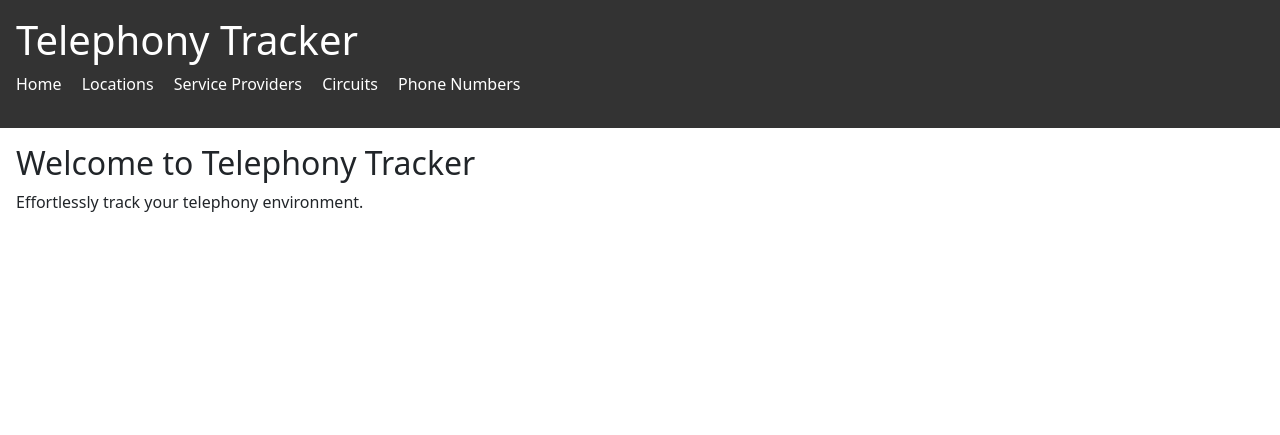
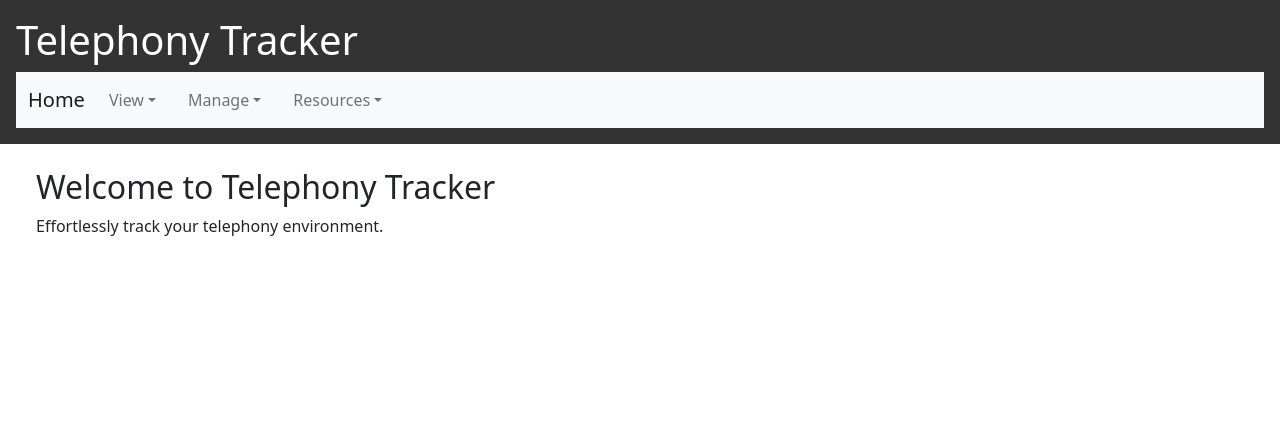
Before and after one commit to cschrachta/telephony_tracker_python, a Django app: page / in a window 1280 px wide. Shown: the top 435 px of the page. Run offline with Django 5.2, Linux system fonts and the light colour scheme; some libraries are stand-ins or nearby versions.

Commit message:
Added bootstrap and nav bar to base page

```diff
--- /dev/null
+++ b/package.json
@@ -0,0 +1,5 @@
+{
+  "dependencies": {
+    "bootstrap": "^5.3.3"
+  }
+}
--- /dev/null
+++ b/telephony/templates/telephony/_navbar.html
@@ -0,0 +1,50 @@
+<nav class="navbar navbar-expand-lg navbar-light bg-light">
+  <div class="container-fluid">
+    <a class="navbar-brand" href="/">Home</a>
+    <button class="navbar-toggler" type="button" data-bs-toggle="collapse" data-bs-target="#navbarNavDropdown"
+      aria-controls="navbarNavDropdown" aria-expanded="false" aria-label="Toggle navigation">
+      <span class="navbar-toggler-icon"></span>
+    </button>
+    <div class="collapse navbar-collapse" id="navbarNavDropdown">
+      <ul class="navbar-nav me-auto mb-2 mb-lg-0">
+        <li class="nav-item dropdown">
+          <a class="nav-link dropdown-toggle" href="#" id="navbarDropdownMenuLinkView" role="button"
+            data-bs-toggle="dropdown" aria-expanded="false">View</a>
+          <ul class="dropdown-menu" aria-labelledby="navbarDropdownMenuLinkView">
+            <li>
+              <hr class="dropdown-divider">Administration
+            </li>
+            <li><a class="dropdown-item" href="{% url 'locations' %}">Locations</a></li>
+            <li><a class="dropdown-item" href="{% url 'phone_numbers' %}">Phone Numbers</a></li>
+            <li><a class="dropdown-item" href="{% url 'service_provider' %}">Service Providers</a></li>
+            <li><a class="dropdown-item" href="{% url 'circuits' %}">Circuits</a></li>
+            <li>
+              <hr class="dropdown-divider">Resources
+            </li>
+            <li><a class="dropdown-item" href="{% url 'country_list' %}">Countries</a></li>
+          </ul>
+        </li>
+        <li class="nav-item dropdown">
+          <a class="nav-link dropdown-toggle" href="#" id="navbarDropdownMenuLinkManage" role="button"
+            data-bs-toggle="dropdown" aria-expanded="false">Manage</a>
+          <ul class="dropdown-menu" aria-labelledby="navbarDropdownMenuLinkManage">
+            <li>
+              <hr class="dropdown-divider">Administration
+            </li>
+            <li><a class="dropdown-item" href="{% url 'locations' %}">Locations</a></li>
+            <li><a class="dropdown-item" href="{% url 'phone_numbers' %}">Phone Numbers</a></li>
+            <li><a class="dropdown-item" href="{% url 'service_provider' %}">Service Providers</a></li>
+            <li><a class="dropdown-item" href="{% url 'circuits' %}">Circuits</a></li>
+          </ul>
+        </li>
+        <li class="nav-item dropdown">
+          <a class="nav-link dropdown-toggle" href="#" id="navbarDropdownMenuLinkResources" role="button"
+            data-bs-toggle="dropdown" aria-expanded="false">Resources</a>
+          <ul class="dropdown-menu" aria-labelledby="navbarDropdownMenuLinkResources">
+            <li><a class="dropdown-item" href="{% url 'country_list' %}">Countries</a></li>
+          </ul>
+        </li>
+      </ul>
+    </div>
+  </div>
+</nav>
--- a/telephony/templates/telephony/base.html
+++ b/telephony/templates/telephony/base.html
@@ -7,34 +7,37 @@
   <meta name="viewport" content="width=device-width, initial-scale=1.0">
   <link rel="stylesheet" type="text/css" href="{% static 'styles/styles.css' %}">
   <link rel="stylesheet" type="text/css" href="https://cdn.datatables.net/1.11.3/css/jquery.dataTables.css">
-  <link href="https://cdn.jsdelivr.net/npm/bootstrap@5.3.3/dist/css/bootstrap.min.css" rel="stylesheet" integrity="sha384-QWTKZyjpPEjISv5WaRU9OFeRpok6YctnYmDr5pNlyT2bRjXh0JMhjY6hW+ALEwIH" crossorigin="anonymous">
+  <link href="https://stackpath.bootstrapcdn.com/bootstrap/5.1.3/css/bootstrap.min.css" rel="stylesheet">
   <script type="text/javascript" charset="utf8" src="https://code.jquery.com/jquery-3.6.0.min.js"></script>
   <script type="text/javascript" charset="utf8" src="https://cdn.datatables.net/1.11.3/js/jquery.dataTables.js"></script>
+  <script src="https://cdn.jsdelivr.net/npm/@popperjs/core@2.11.6/dist/umd/popper.min.js"></script>
+  <script src="https://stackpath.bootstrapcdn.com/bootstrap/5.1.3/js/bootstrap.min.js"></script>
   {% block extra_css %}{% endblock %}
-  <!-- <title>Telephony Tracker</title> -->
+  {% load bootstrap5 %}
+  {% bootstrap_css %}
+  {% bootstrap_javascript %}
   <title>{% block title %}Telephony Tracker{% endblock %}</title>
 </head>
 
 <body>
   <header>
     <h1>Telephony Tracker</h1>
-    <nav>
-      <ul>
-        <li><a href="{% url 'index' %}">Home</a></li>
-        <li><a href="{% url 'locations' %}">Locations</a></li>
-        <li><a href="{% url 'service_provider' %}">Service Providers</a></li>
-        <li><a href="{% url 'circuits' %}">Circuits</a></li>
-        <li><a href="{% url 'phone_numbers' %}">Phone Numbers</a></li>
-      </ul>
-    </nav>
+    {% include 'telephony/_navbar.html' %}
   </header>
   <main>
-    {% block content %}
-    {% endblock %}
+    <div class="container-fluid">
+      <div class="d-flex">
+        <div class="p-2 w-100">
+          {% block content %}
+          {% endblock %}
+        </div>
+      </div>
+    </div>
   </main>
-
   <footer>
     <p>&copy; 2024 Telephony Tracker</p>
   </footer>
+
 </body>
+
 </html>
--- a/telephony_tracker/settings.py
+++ b/telephony_tracker/settings.py
@@ -44,6 +44,7 @@ INSTALLED_APPS = [
     "django.contrib.messages",
     "django.contrib.staticfiles",
     "django_crontab",
+    "bootstrap5",
     "telephony",
 ]
 
```
Also changed, not shown: 2 other files.
